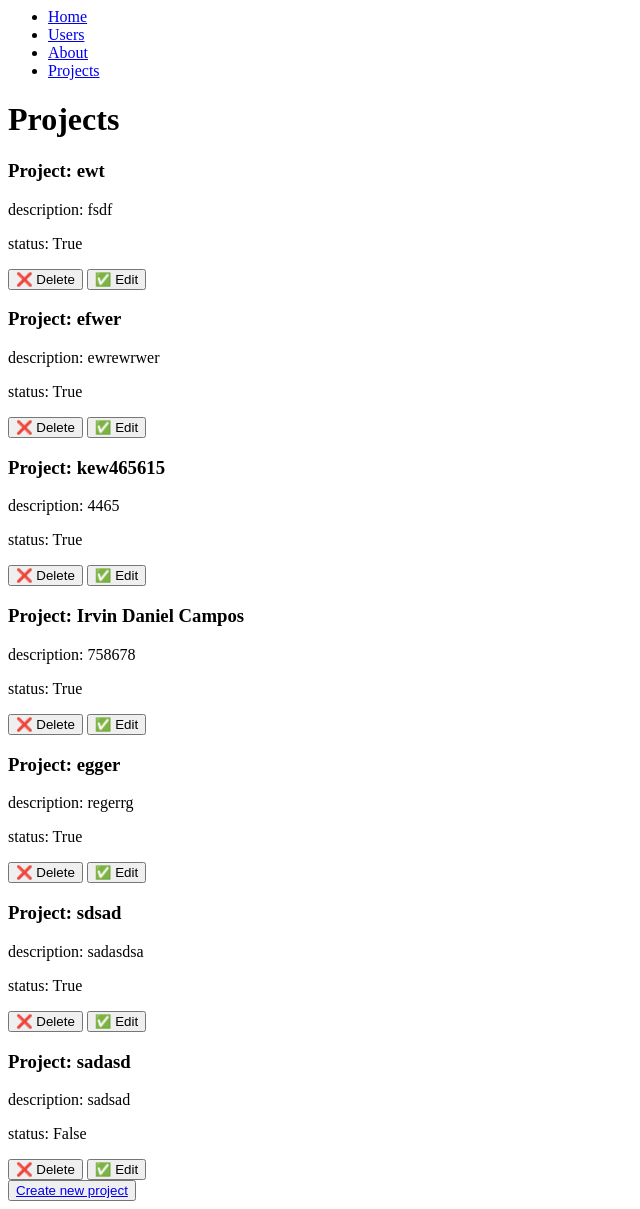
After one commit to retrohell/DjangoExample, a Django app: page /projects/ in a window 1280 px wide. The commit adds this page. Shown: the whole page, without its empty margins (0-640 px from the left). Run offline with Django 5.2, Linux system fonts and the light colour scheme; data comes from the database, SQL or seed files in the repository; both versions use the stored data as it was after the commit.

Commit message:
addProjects

```diff
--- a/djapp/admin.py
+++ b/djapp/admin.py
@@ -1,5 +1,7 @@
 from django.contrib import admin
-from .models import Users
+from .models import Users, Projects
 
 # Register your models here.
 admin.site.register(Users)
+
+admin.site.register(Projects)
--- a/djapp/forms.py
+++ b/djapp/forms.py
@@ -3,3 +3,7 @@ from django import forms
 class UsersForm(forms.Form):
     name = forms.CharField(label='Name', max_length=100)
     description = forms.CharField(label='Description', max_length=200, required=False)
+
+class ProjectsForm(forms.Form):
+    name = forms.CharField(label='Name', max_length=100)
+    description = forms.CharField(label='Description', max_length=200, required=False)
--- a/djapp/models.py
+++ b/djapp/models.py
@@ -11,3 +11,15 @@ class Users(models.Model):
 
     def __str__(self):
         return self.name + " - " + self.description
+
+
+class Projects(models.Model):
+    name = models.CharField(max_length=100)
+    description = models.TextField()
+    status = models.BooleanField(default=False)
+    created_at = models.DateTimeField(auto_now_add=True)
+    updated_at = models.DateTimeField(auto_now=True)
+
+
+    def __str__(self):
+        return self.name + " - " + self.description
--- a/djapp/templates/layouts/base.html
+++ b/djapp/templates/layouts/base.html
@@ -9,6 +9,9 @@
         <li>
             <a href="/about">About</a>
         </li>
+        <li>
+            <a href="/projects">Projects</a>
+        </li>
     </ul>
 </nav>
 
--- /dev/null
+++ b/djapp/templates/projects/projects.html
@@ -0,0 +1,19 @@
+{% extends 'layouts/base.html' %}
+
+{% block content %}
+
+    <h1>Projects</h1>
+
+    {% for project in projects %}
+    <article>
+        <h3>Project: {{ project.name }}</h3>
+        <p>description: {{ project.description }}</p>
+        <p>status: {{ project.status }}</p>
+        <button> ❌ Delete </button>
+        <button> ✅ Edit </button>
+    </article>
+
+    {% endfor %}
+
+    <div><button> <a href="./create">Create new project</a> </button></div>
+{% endblock %}
--- a/djapp/templates/create_user.html
+++ b/djapp/templates/users/create_user.html
@@ -7,7 +7,7 @@
 
         {{ form.as_p }}
 
-        <button > ✅ Save</button>
+        <button > ✅ Save </button>
     </form>
 
 {% endblock %}
--- a/djapp/views.py
+++ b/djapp/views.py
@@ -1,8 +1,8 @@
 from django.shortcuts import render
 from django.http import HttpResponse, JsonResponse
-from .models import Users
+from .models import Users, Projects
 from django.shortcuts import get_object_or_404, render, redirect
-from .forms import UsersForm
+from .forms import UsersForm, ProjectsForm
 
 # Create your views here.
 def index(request):
@@ -23,7 +23,7 @@ def users(request):
     #data = {
     #    'users': list(users.values())
     #}
-    return render(request, 'users.html', {
+    return render(request, 'users/users.html', {
         'users': users
     })
 
@@ -33,9 +33,30 @@ def usersById(request, id):
 
 def usersCreate(request):
     if request.method == 'GET':
-        return render(request, 'create_user.html', {
+        return render(request, 'users/create_user.html', {
         'form': UsersForm()
         })
     else:
         Users.objects.create(name=request.POST['name'], description=request.POST['description'])
         return redirect('/users/')
+
+def projects(request):
+    project = Projects.objects.all()
+    return render(request, 'projects/projects.html', {
+        'projects': project
+    })
+
+def projectsCreate(request):
+    if request.method == 'GET':
+        return render(request, 'projects/create_projects.html', {
+            'form': ProjectsForm()
+        })
+    elif request.method == 'POST':
+        """
+        if request.POST['status'] == "on":
+            x = 'True'
+        else:
+            x = 'False'
+        """
+        Projects.objects.create(name=request.POST['name'], description=request.POST['description'])
+        return redirect('/projects/')
--- a/djexample/urls.py
+++ b/djexample/urls.py
@@ -25,4 +25,6 @@ urlpatterns = [
     path('users/', views.users),
     path('users/<int:id>/', views.usersById),
     path('users/create/', views.usersCreate),
+    path('projects/', views.projects),
+    path('projects/create/', views.projectsCreate)
 ]
```
Also changed, not shown: djapp/templates/projects/create_projects.html (added, +14 -0 lines), db.sqlite3, djapp/migrations/0004_projects.py (added), djapp/templates/users/users.html (renamed from djapp/templates/users.html).
